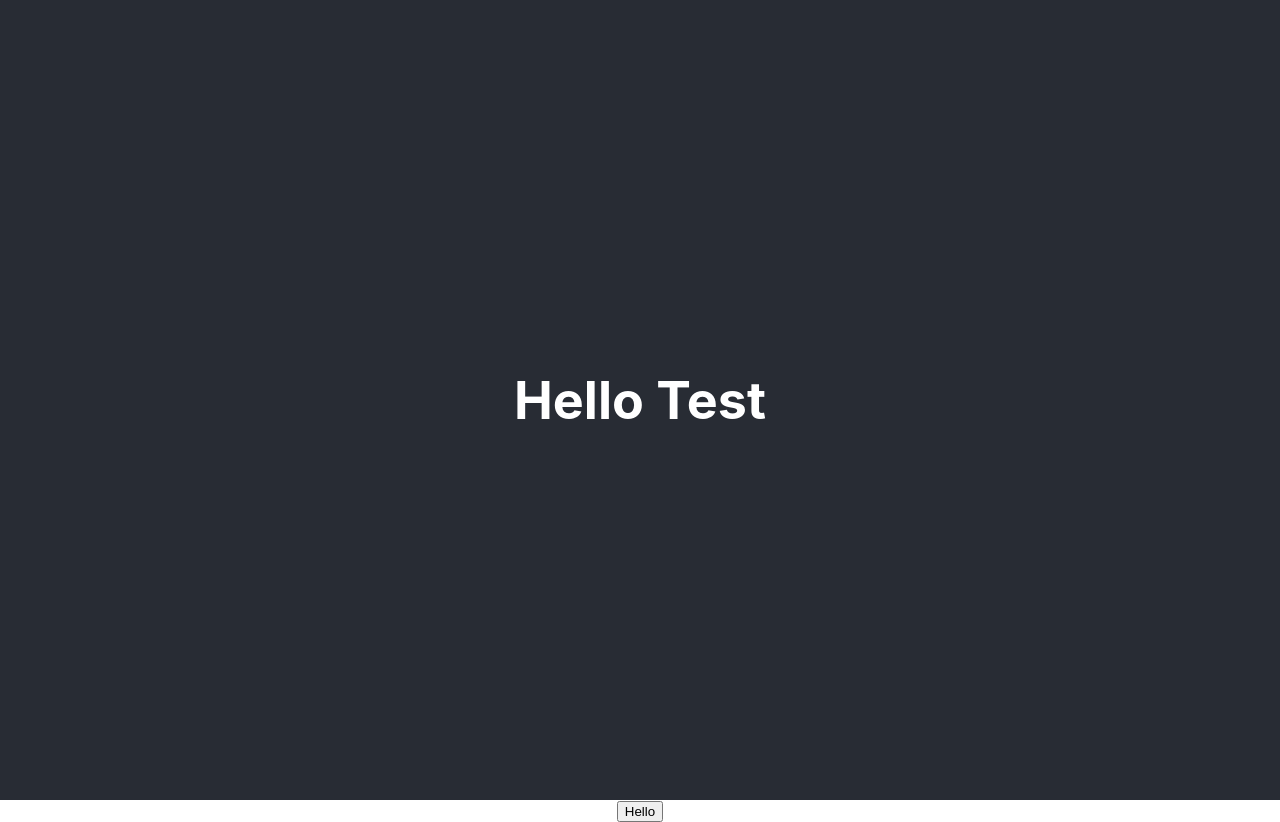
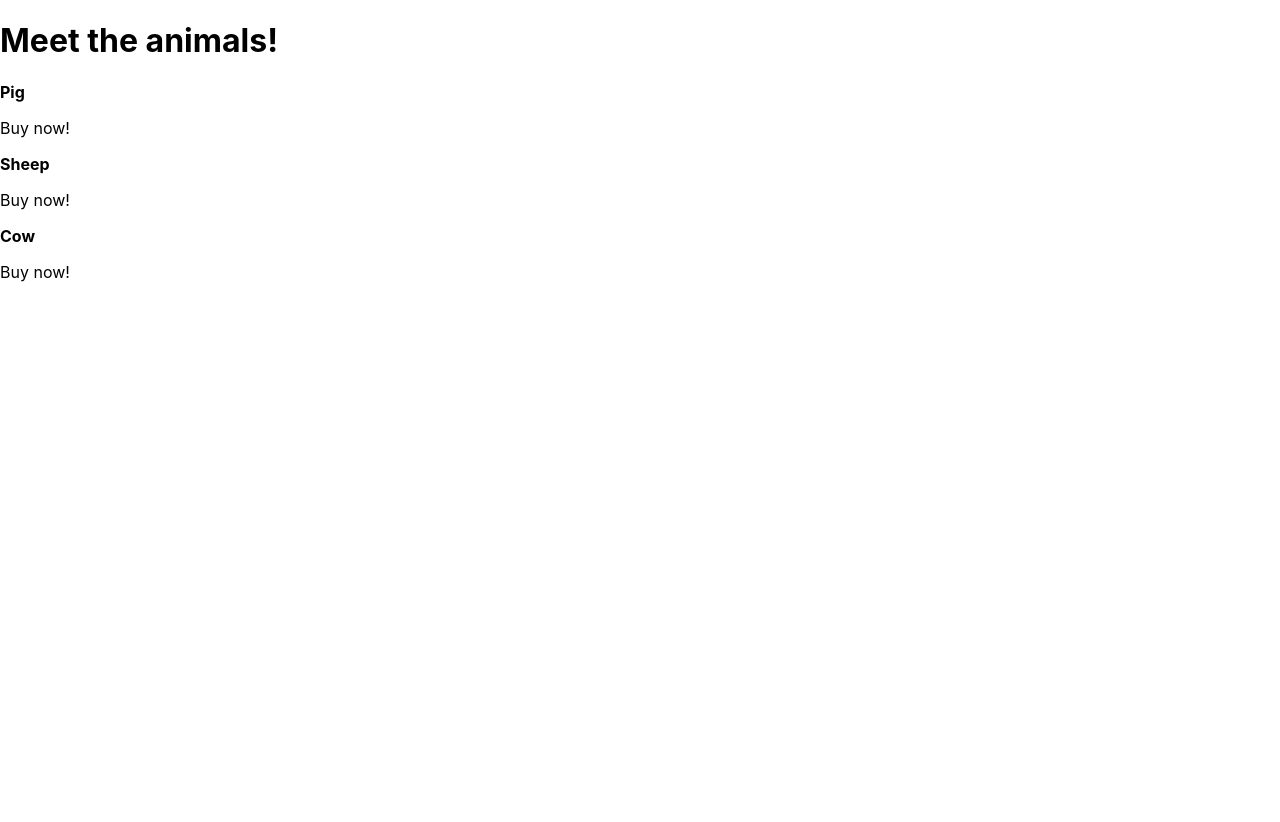
Before and after one commit to Pht7/HackatonNJIT2021, a React (Create React App) app: page / in a window 1280 px wide. After the commit the page ends 800 px from the top, so only its background shows below. Built offline with nearby package versions, Linux system fonts and the light colour scheme.

Commit message:
Add prototype auction page

```diff
--- a/src/App.js
+++ b/src/App.js
@@ -1,15 +1,12 @@
 import logo from './logo.svg';
 import './App.css';
+import Auction from './components/Auction';
+
 
 function App() {
-  return (
-    <div className="App">
-      <header className="App-header">
-        <h1> Hello Test</h1>
-      </header>
-        <a href ="google.com"> <button>Hello</button> </a>
-    </div>
-  );
+    return(
+        <Auction/>
+    );
 }
 
 export default App;
--- /dev/null
+++ b/src/components/Auction.js
@@ -0,0 +1,24 @@
+import React from 'react';
+
+export default function Auction() {
+    const animal_list = ['Pig', 'Sheep', 'Cow'];
+
+    function animals(animal) {
+        return(
+            <div>
+                <p><b> {animal} </b></p>
+                <p> Buy now! </p>
+            </div>
+        )
+    }
+    return (
+        <body>
+            <h1> Meet the animals! </h1>
+            <div className='container'>
+                {animal_list.map((animal) => {
+                    return animals(animal)
+                })}
+            </div>
+        </body>
+  );
+}
```
Also changed, not shown: 2 other files (tests, documents, lock files or other folders).
